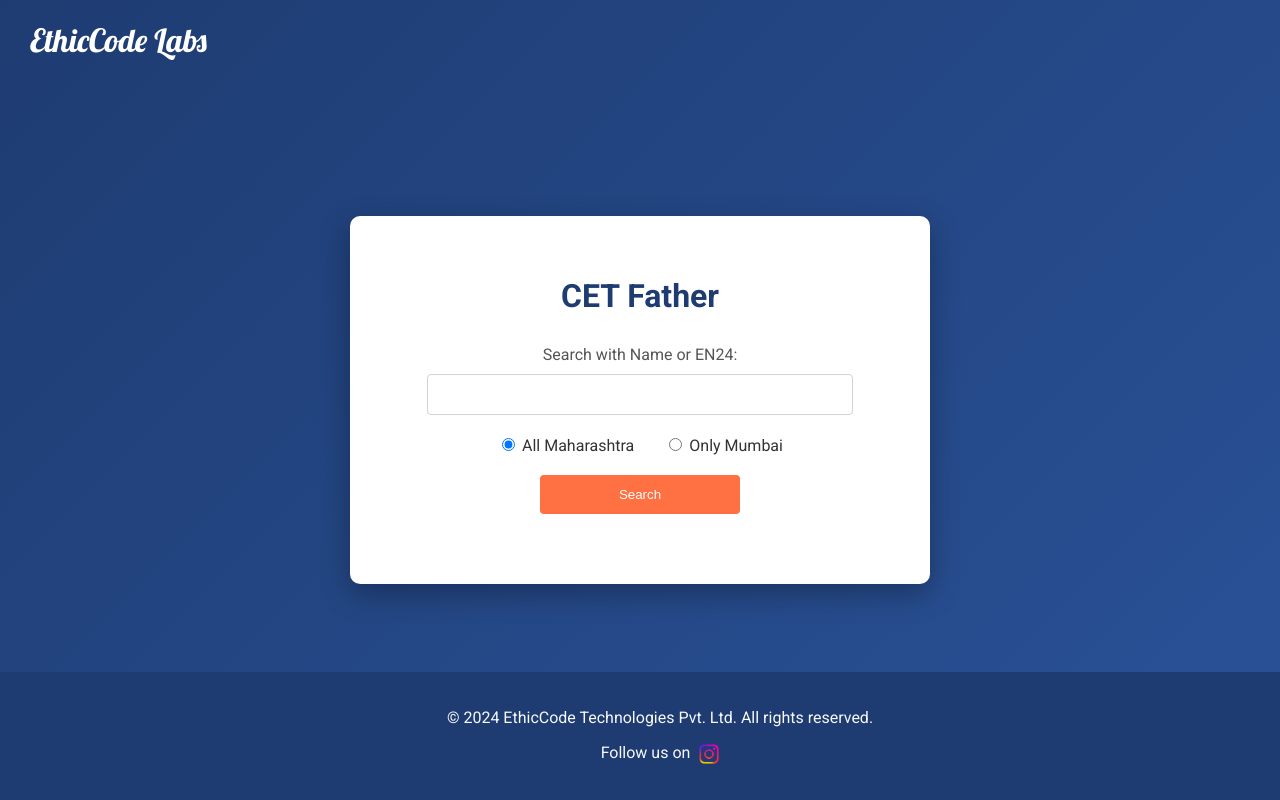
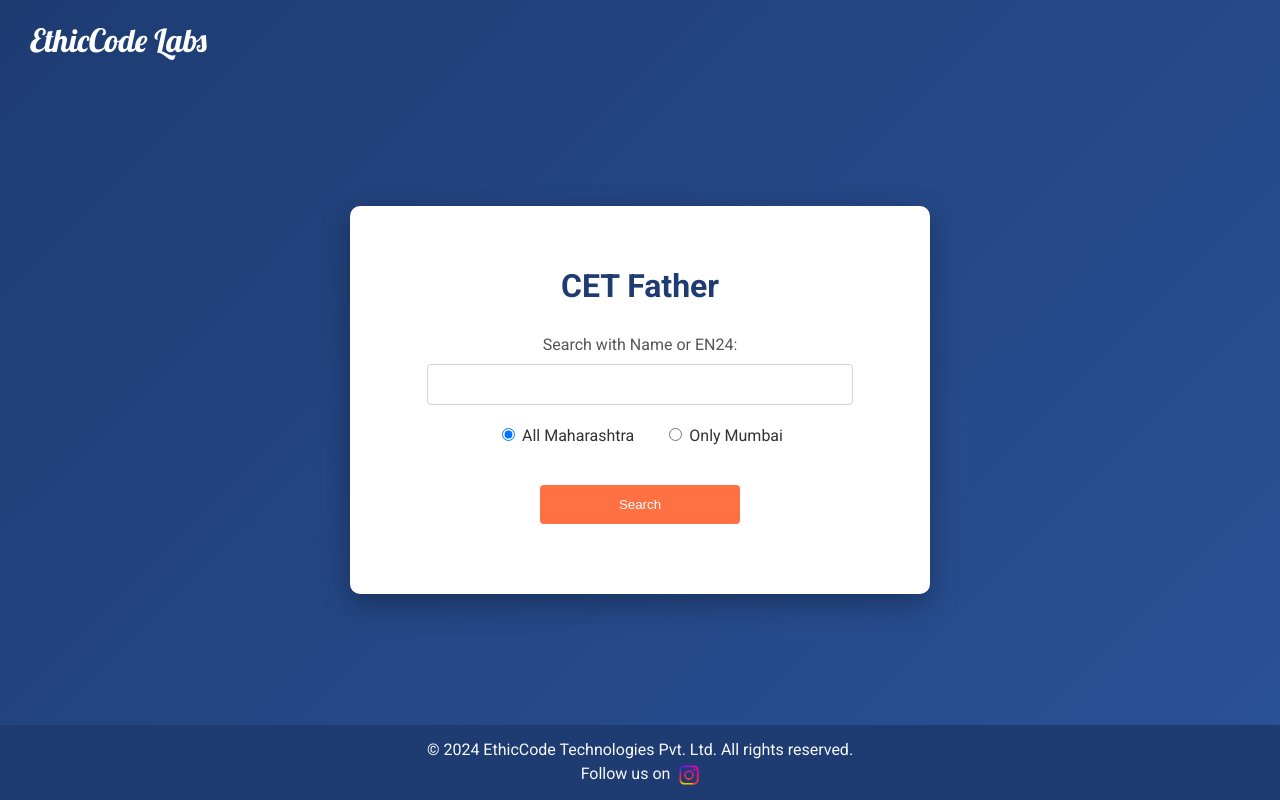
Before and after one commit to EthicCodes/CET-Father, a Flask app: page / in a window 1280 px wide. Run offline with Flask 2, Linux system fonts and the light colour scheme; some libraries are stand-ins or nearby versions.

Commit message:
Update style.css v2.0

```diff
--- a/static/style.css
+++ b/static/style.css
@@ -72,6 +72,11 @@ input[type="text"] {
     color: #333;
 }
 
+/* Added space between CAPTCHA and Search Button */
+.g-recaptcha {
+    margin-bottom: 20px;
+}
+
 button {
     padding: 12px 30px;
     background-color: #ff7043;
@@ -94,6 +99,9 @@ button:active {
 
 #results {
     margin-top: 30px;
+    display: flex;
+    flex-direction: column;
+    align-items: center; /* Centering the result cards */
 }
 
 .result-card {
@@ -105,7 +113,7 @@ button:active {
     max-width: 400px;
     color: white;
     box-shadow: 0 4px 8px rgba(0, 0, 0, 0.2);
-    text-align: left;
+    text-align: center; /* Centering the text inside the cards */
 }
 
 .result-card a {
@@ -121,12 +129,21 @@ button:active {
 /* Footer */
 footer {
     text-align: center;
-    padding: 20px;
+    padding: 10px 0; /* Reduced footer padding */
     background-color: #1e3c72;
     color: #f8f9fa;
     position: fixed;
     width: 100%;
     bottom: 0;
+}
+
+footer p {
+    margin: 5px 0;
+}
+
+footer small {
+    color: #ccc;
+    font-size: 12px;
 }
 
 .instagram-icon {
```
